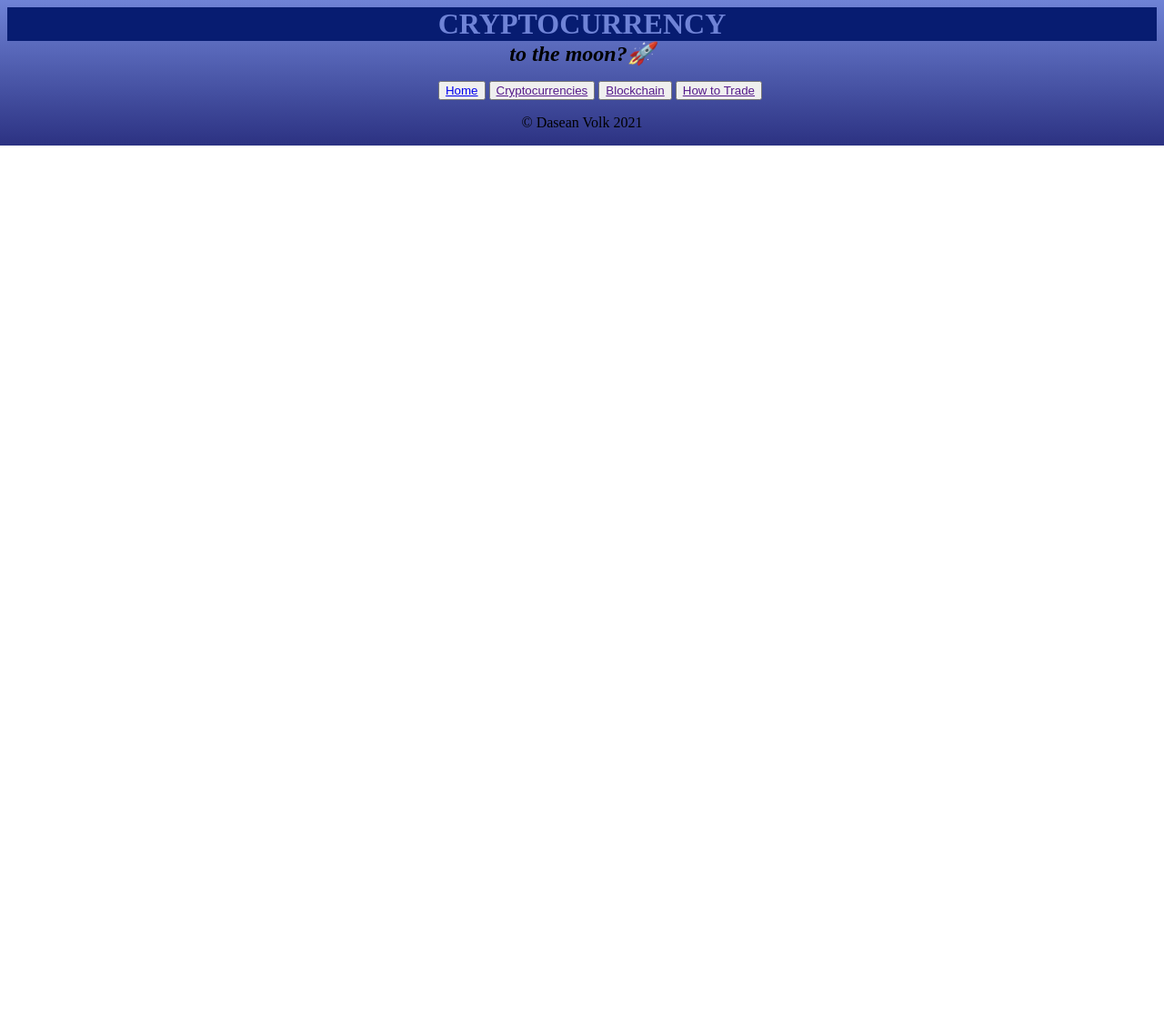
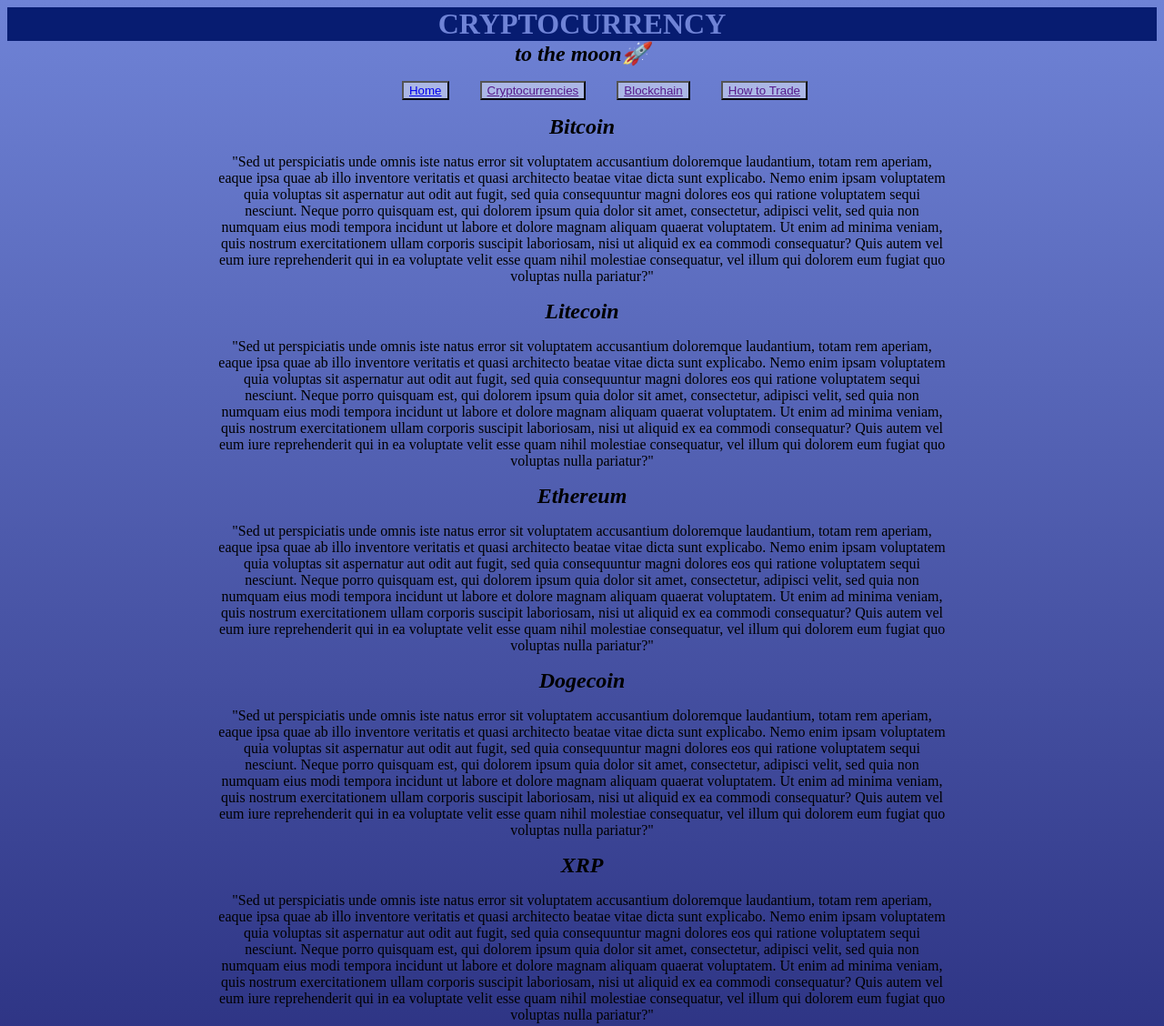
Before and after one commit to Cyber-Dust/websiteweeb, a plain HTML site: page cryptotype.html in a window 1280 px wide. Shown: the top 1128 px of the page at 91% size. Before the commit the page ends 800 px from the top, so only its background shows below. Drawn offline with Linux system fonts and the light colour scheme.

Commit message:
added some additional CSS button styling

```diff
--- a/cryptotype.html
+++ b/cryptotype.html
@@ -7,7 +7,7 @@
 <body>
     <header>
         <h1>CRYPTOCURRENCY</h1>
-        <h2><em>to the moon?</em>🚀</h2>
+        <h2>to the moon🚀</h2>
         <nav>
             <ul>
                 <li><button><a href="index.html">Home</a></a></button></li>
@@ -17,6 +17,18 @@
             </ul>
         </nav>
     </header>
+    <body>
+        <h2>Bitcoin</h2>
+            <p>"Sed ut perspiciatis unde omnis iste natus error sit voluptatem accusantium doloremque laudantium, totam rem aperiam, eaque ipsa quae ab illo inventore veritatis et quasi architecto beatae vitae dicta sunt explicabo. Nemo enim ipsam voluptatem quia voluptas sit aspernatur aut odit aut fugit, sed quia consequuntur magni dolores eos qui ratione voluptatem sequi nesciunt. Neque porro quisquam est, qui dolorem ipsum quia dolor sit amet, consectetur, adipisci velit, sed quia non numquam eius modi tempora incidunt ut labore et dolore magnam aliquam quaerat voluptatem. Ut enim ad minima veniam, quis nostrum exercitationem ullam corporis suscipit laboriosam, nisi ut aliquid ex ea commodi consequatur? Quis autem vel eum iure reprehenderit qui in ea voluptate velit esse quam nihil molestiae consequatur, vel illum qui dolorem eum fugiat quo voluptas nulla pariatur?"</p>
+        <h2>Litecoin</h2>
+            <p>"Sed ut perspiciatis unde omnis iste natus error sit voluptatem accusantium doloremque laudantium, totam rem aperiam, eaque ipsa quae ab illo inventore veritatis et quasi architecto beatae vitae dicta sunt explicabo. Nemo enim ipsam voluptatem quia voluptas sit aspernatur aut odit aut fugit, sed quia consequuntur magni dolores eos qui ratione voluptatem sequi nesciunt. Neque porro quisquam est, qui dolorem ipsum quia dolor sit amet, consectetur, adipisci velit, sed quia non numquam eius modi tempora incidunt ut labore et dolore magnam aliquam quaerat voluptatem. Ut enim ad minima veniam, quis nostrum exercitationem ullam corporis suscipit laboriosam, nisi ut aliquid ex ea commodi consequatur? Quis autem vel eum iure reprehenderit qui in ea voluptate velit esse quam nihil molestiae consequatur, vel illum qui dolorem eum fugiat quo voluptas nulla pariatur?"</p>
+        <h2>Ethereum</h2>
+            <p>"Sed ut perspiciatis unde omnis iste natus error sit voluptatem accusantium doloremque laudantium, totam rem aperiam, eaque ipsa quae ab illo inventore veritatis et quasi architecto beatae vitae dicta sunt explicabo. Nemo enim ipsam voluptatem quia voluptas sit aspernatur aut odit aut fugit, sed quia consequuntur magni dolores eos qui ratione voluptatem sequi nesciunt. Neque porro quisquam est, qui dolorem ipsum quia dolor sit amet, consectetur, adipisci velit, sed quia non numquam eius modi tempora incidunt ut labore et dolore magnam aliquam quaerat voluptatem. Ut enim ad minima veniam, quis nostrum exercitationem ullam corporis suscipit laboriosam, nisi ut aliquid ex ea commodi consequatur? Quis autem vel eum iure reprehenderit qui in ea voluptate velit esse quam nihil molestiae consequatur, vel illum qui dolorem eum fugiat quo voluptas nulla pariatur?"</p>
+        <h2>Dogecoin</h2>
+            <p>"Sed ut perspiciatis unde omnis iste natus error sit voluptatem accusantium doloremque laudantium, totam rem aperiam, eaque ipsa quae ab illo inventore veritatis et quasi architecto beatae vitae dicta sunt explicabo. Nemo enim ipsam voluptatem quia voluptas sit aspernatur aut odit aut fugit, sed quia consequuntur magni dolores eos qui ratione voluptatem sequi nesciunt. Neque porro quisquam est, qui dolorem ipsum quia dolor sit amet, consectetur, adipisci velit, sed quia non numquam eius modi tempora incidunt ut labore et dolore magnam aliquam quaerat voluptatem. Ut enim ad minima veniam, quis nostrum exercitationem ullam corporis suscipit laboriosam, nisi ut aliquid ex ea commodi consequatur? Quis autem vel eum iure reprehenderit qui in ea voluptate velit esse quam nihil molestiae consequatur, vel illum qui dolorem eum fugiat quo voluptas nulla pariatur?"</p>
+        <h2>XRP</h2>
+            <p>"Sed ut perspiciatis unde omnis iste natus error sit voluptatem accusantium doloremque laudantium, totam rem aperiam, eaque ipsa quae ab illo inventore veritatis et quasi architecto beatae vitae dicta sunt explicabo. Nemo enim ipsam voluptatem quia voluptas sit aspernatur aut odit aut fugit, sed quia consequuntur magni dolores eos qui ratione voluptatem sequi nesciunt. Neque porro quisquam est, qui dolorem ipsum quia dolor sit amet, consectetur, adipisci velit, sed quia non numquam eius modi tempora incidunt ut labore et dolore magnam aliquam quaerat voluptatem. Ut enim ad minima veniam, quis nostrum exercitationem ullam corporis suscipit laboriosam, nisi ut aliquid ex ea commodi consequatur? Quis autem vel eum iure reprehenderit qui in ea voluptate velit esse quam nihil molestiae consequatur, vel illum qui dolorem eum fugiat quo voluptas nulla pariatur?"</p>
+    </body>
     <footer>
         <p> &#169; Dasean Volk 2021 </p>
     </footer>
--- a/style.css
+++ b/style.css
@@ -13,8 +13,6 @@
 body {
     background-image:linear-gradient(#6f83d6, #2c3282);
     text-align: center;
-    background-repeat: no-repeat;
-    background-size: 100%;
 }
 
 img {
@@ -30,6 +28,8 @@
 
 li {
     display: inline;
+    padding:50px 10px 20px 20px;
+    margin-bottom: 2px;
 }
 
 header {
@@ -45,3 +45,7 @@
     margin-left: auto;
     margin-right: auto;
 }
+
+button {
+    background-color: #abb7e6;
+}
```
Also changed, not shown: index.html (+1 -1 lines).
